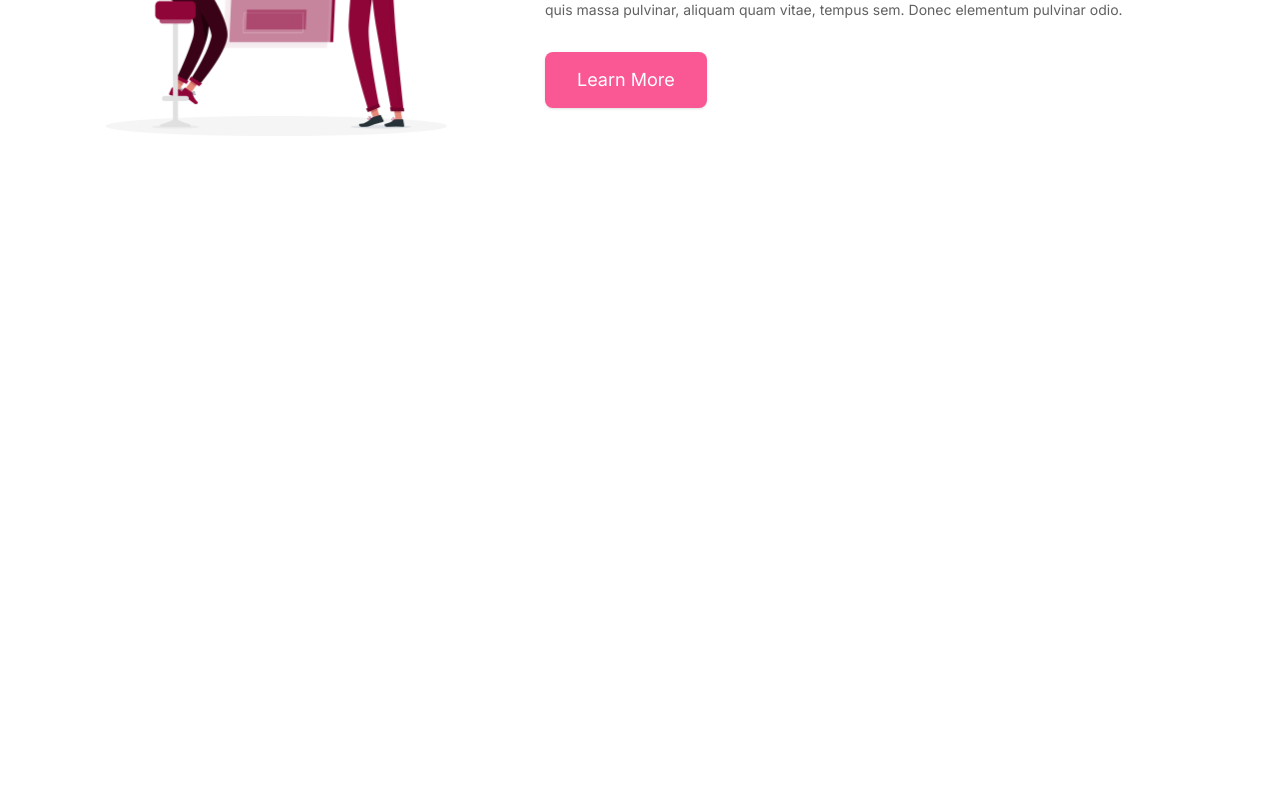
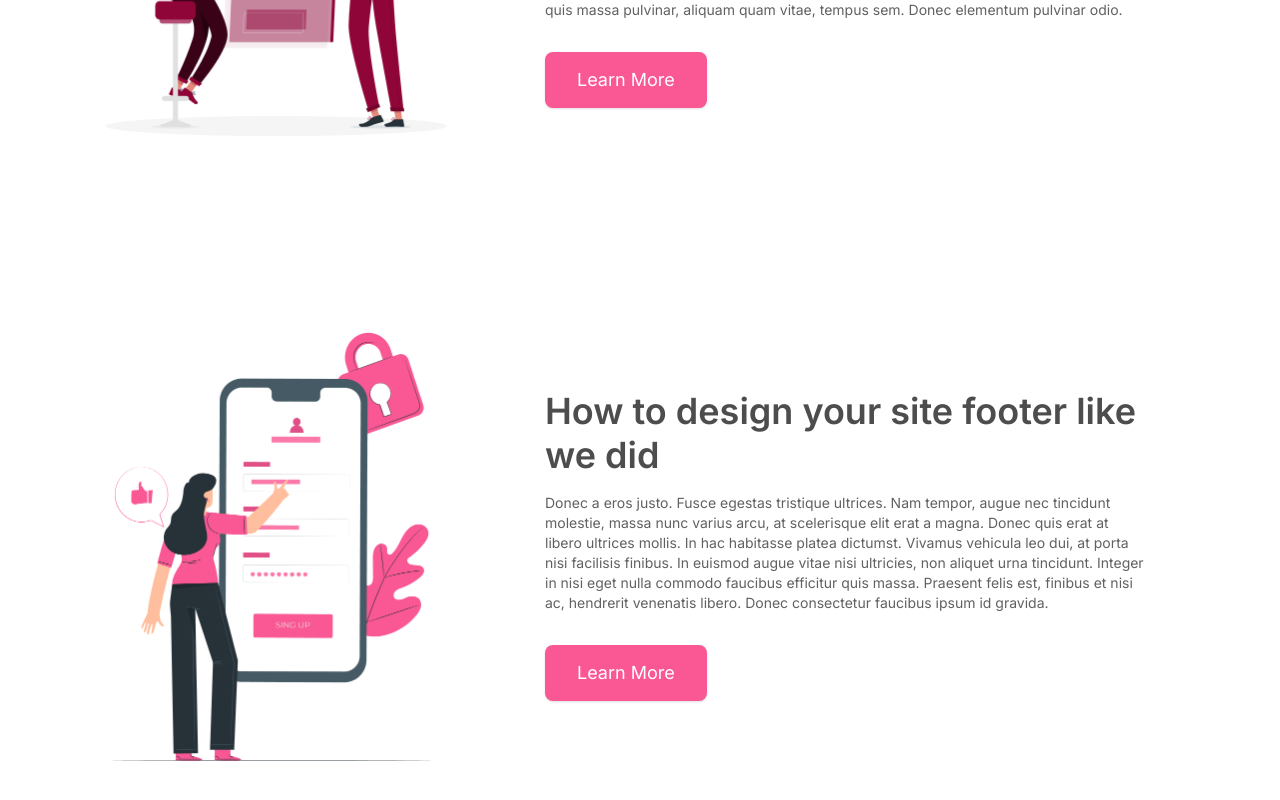
Before and after one commit to Yure7S/nexcent, a Next.js app: page / in a window 1280 px wide. Shown: the part 1681-2481 px from the top of the page. Before the commit the page ends 1913 px from the top, so only its background shows below. Built offline with nearby package versions, Linux system fonts and the light colour scheme.

Commit message:
feat: Criando section " footer like"

```diff
--- a/src/app/page.tsx
+++ b/src/app/page.tsx
@@ -157,6 +157,27 @@ export default function Home() {
           </div>
         </div>
       </section>
+      <section>
+        <div className="max-w-container mx-auto px-10 lg:px-14 py-24 flex items-center gap-4 lg:gap-12">
+          <div className='hidden md:block'>
+            <Image
+              src="/images/illustration-03.png"
+              alt="Nexcent"
+              width={391}
+              height={407}
+              className="min-w-[441px] -mx-10 lg:mx-0"
+              priority
+            />
+          </div>
+          <div className='max-w-[600px]'>
+            <h2 className="text-headline-3 md:text-headline-2 leading-headline-3 md:leading-headline-2 font-semibold line text-d-grey">How to design your site footer like we did</h2>
+            <p className='mt-3 body-3 text-n-grey sm:mt-4'>Donec a eros justo. Fusce egestas tristique ultrices. Nam tempor, augue nec tincidunt molestie, massa nunc varius arcu, at scelerisque elit erat a magna. Donec quis erat at libero ultrices mollis. In hac habitasse platea dictumst. Vivamus vehicula leo dui, at porta nisi facilisis finibus. In euismod augue vitae nisi ultricies, non aliquet urna tincidunt. Integer in nisi eget nulla commodo faucibus efficitur quis massa. Praesent felis est, finibus et nisi ac, hendrerit venenatis libero. Donec consectetur faucibus ipsum id gravida.</p>
+            <Button className='mt-8'>
+              Learn More
+            </Button>
+          </div>
+        </div>
+      </section>
     </>
   );
 }
```
